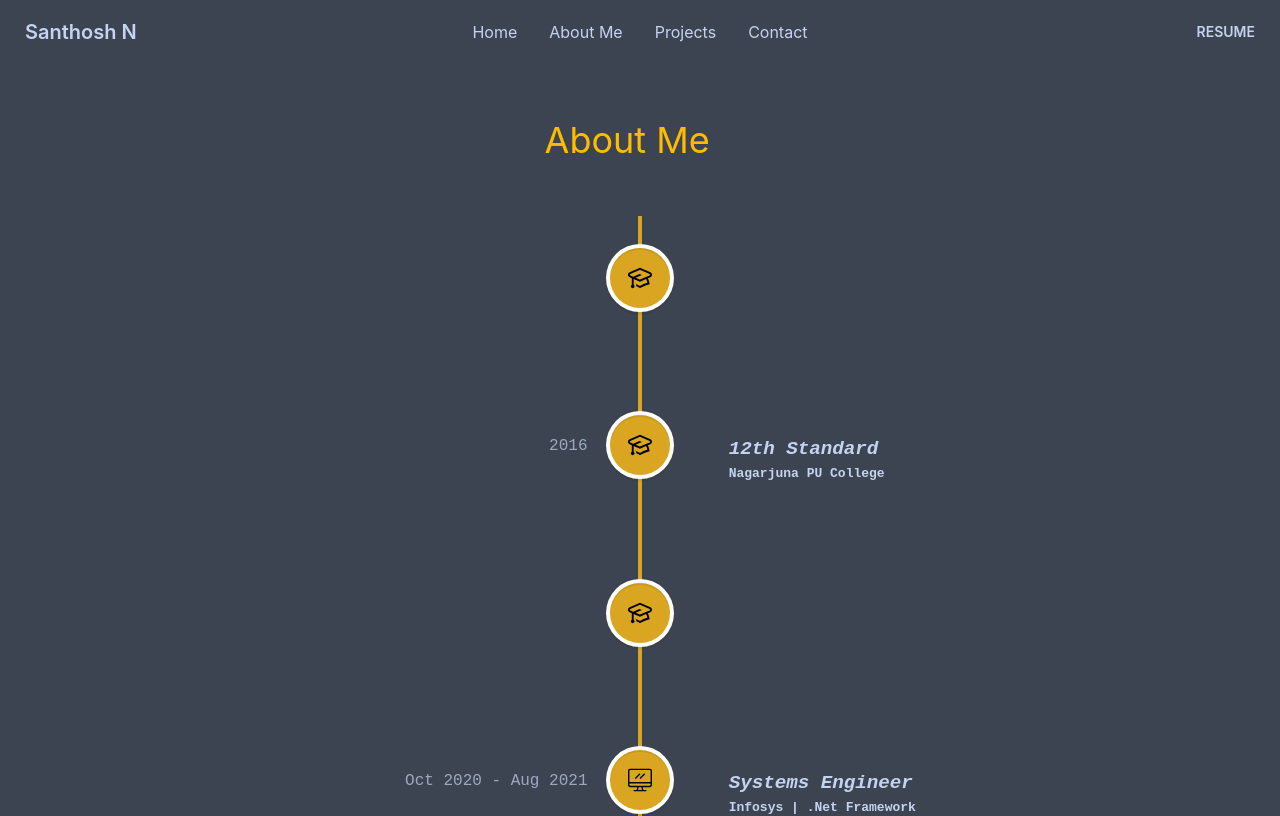
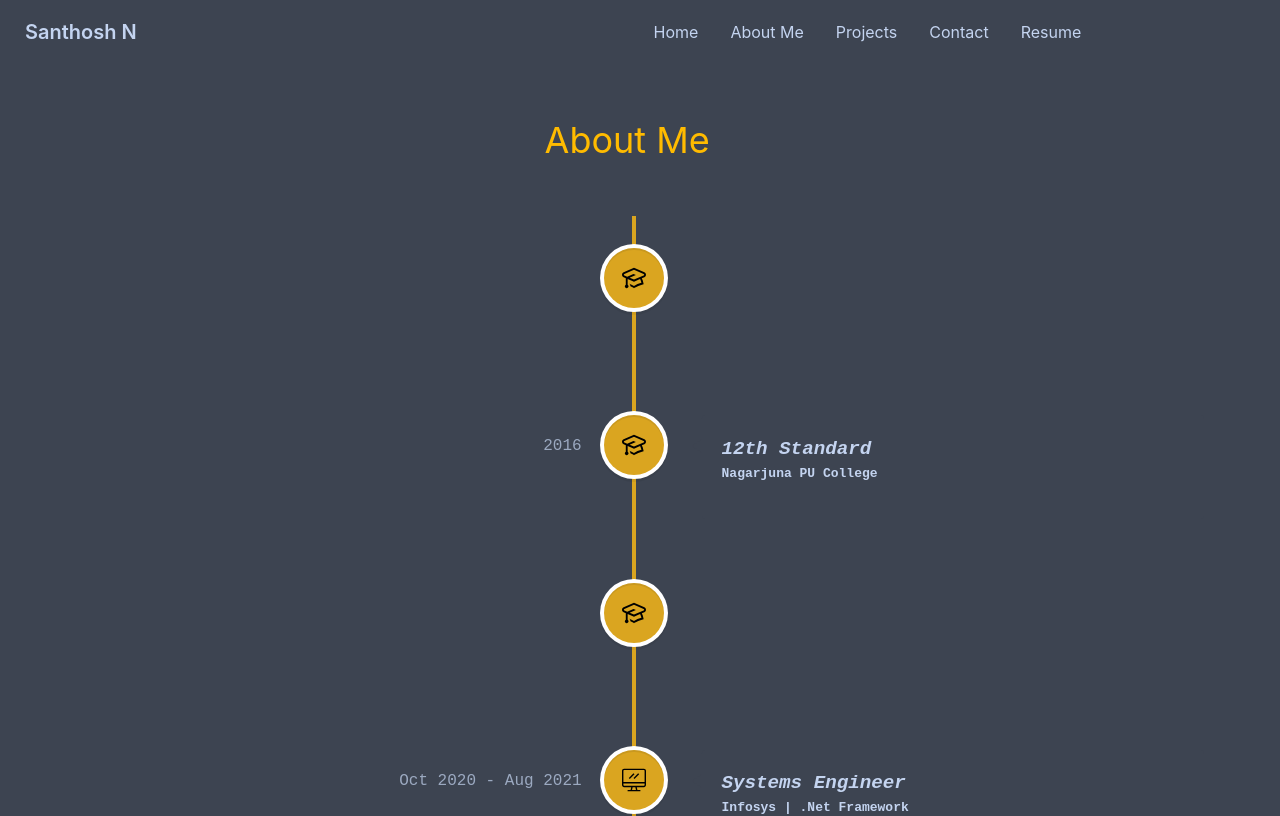
Before and after one commit to santhoshn315/portfolio, a React (Create React App) app: page /About in a window 1280 px wide. Shown: the top 816 px of the page. Built offline with nearby package versions, Linux system fonts and the light colour scheme.

Commit message:
About Template

```diff
--- a/src/App.js
+++ b/src/App.js
@@ -4,7 +4,7 @@ import { RouterProvider } from "react-router-dom";
 
 function App() {
   return (
-    <div className="w-[1280px] m-auto">
+    <div className="w-[99vw] justify-center">
       <RouterProvider router={router}></RouterProvider>
     </div>
   );
--- /dev/null
+++ b/src/pages/Experience.js
@@ -0,0 +1,11 @@
+import React from 'react'
+
+function Experience() {
+  return (
+    <div>
+
+    </div>
+  )
+}
+
+export default Experience
--- /dev/null
+++ b/src/pages/Skills.js
@@ -0,0 +1,11 @@
+import React from 'react'
+
+function Skills() {
+  return (
+    <div>
+
+    </div>
+  )
+}
+
+export default Skills
--- a/src/pages/home.js
+++ b/src/pages/home.js
@@ -3,12 +3,14 @@ import Banner from "./Banner/Banner";
 import About from "../pages/About";
 import Project from "./Project";
 import Contact from "./Contact";
-import About1 from "./About1";
+import Education from "./Education";
+import Experience from "./Experience";
+import Skills from "./Skills";
 function home() {
   return (
     <div className="overflow-x-hidden">
       <Banner></Banner>
-      <About1></About1>
+      <Education></Education>
       <Project></Project>
       <Contact></Contact>
     </div>
--- a/src/shared/Navbar/Navbar.js
+++ b/src/shared/Navbar/Navbar.js
@@ -23,6 +23,15 @@ function Navbar() {
         <Link to="/Contact" className="hover:text-secondary ">
           Contact
         </Link>
+      </li>
+      <li>
+        <a
+          href="https://drive.google.com/file/d/1P_NBi_HCQs2492uf3CukaI31MLDEP5bA/view?usp=sharing"
+          target="_blank"
+          className="hover:text-secondary"
+        >
+          Resume
+        </a>
       </li>
     </React.Fragment>
   );
@@ -65,15 +74,6 @@ function Navbar() {
         <div className="navbar-center hidden lg:flex">
           <ul className="menu menu-horizontal px-1">{menuItems}</ul>
         </div>
-        <div className="navbar-end">
-          <a
-            href="https://drive.google.com/file/d/1P_NBi_HCQs2492uf3CukaI31MLDEP5bA/view?usp=sharing"
-            target="_blank"
-            className="btn hover:text-secondary"
-          >
-            Resume
-          </a>
-        </div>
       </div>
     </div>
   );
```
Also changed, not shown: src/pages/Education.js (renamed from src/pages/About1.js).
